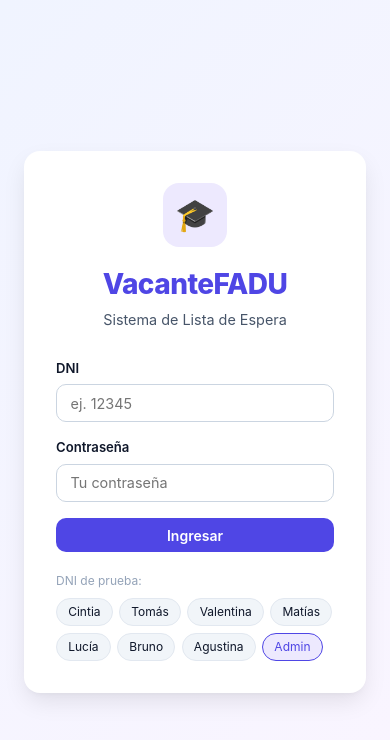
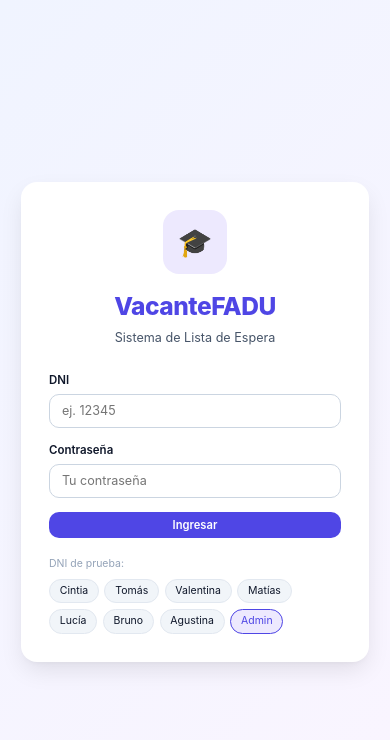
Before and after one commit to cintava/cupofadu, a React (Vite) app: page / in a window 390 px wide. Shown: the top 740 px of the page. Built offline with nearby package versions, Linux system fonts and the light colour scheme.

Commit message:
Optimizar tamaños para mobile - reducir font-sizes, paddings y espacios

```diff
--- a/src/styles/global.css
+++ b/src/styles/global.css
@@ -2842,3 +2842,53 @@ body {
   padding: 1rem;
   border-top: 1px solid var(--color-border);
 }
+
+/* ═══════════════════════════════════════════════════════════
+   MOBILE OPTIMIZATIONS (< 600px)
+═══════════════════════════════════════════════════════════ */
+@media (max-width: 599px) {
+  :root {
+    --appbar-h: 50px;
+    --tabbar-h: 44px;
+  }
+
+  html { font-size: 14px; }
+
+  .view-container { padding: 1rem 0.75rem; }
+
+  .mis-materias-header { gap: 1rem; padding: 0.75rem; }
+  .header-logo { font-size: 2rem; }
+  .header-nombre { font-size: 1rem; }
+  .header-legajo { font-size: 0.75rem; }
+  .score-badge { padding: 0.5rem 0.75rem; min-width: 70px; }
+  .score-valor { font-size: 1.2rem; }
+  .score-label { font-size: 0.6rem; }
+  .header-action-btn { padding: 0.4rem; font-size: 0.65rem; }
+  .header-action-btn span:first-child { font-size: 1rem; }
+
+  .view-title { font-size: 1.1rem; margin-bottom: 0.75rem; }
+  .view-subtitle { font-size: 0.85rem; }
+
+  .materia-row { flex-direction: column; align-items: flex-start; gap: 0.75rem; }
+  .materia-row-meta { font-size: 0.8rem; }
+  .cupo-bar-labels { font-size: 0.75rem; }
+
+  .btn { padding: 0.45rem 0.9rem; font-size: 0.8rem; }
+  .btn-sm { padding: 0.3rem 0.6rem; font-size: 0.75rem; }
+
+  .modal-card { padding: 1.5rem; }
+  .modal-title { font-size: 1.1rem; }
+  .modal-subtitle { font-size: 0.9rem; }
+
+  .chat-header { padding: 0.75rem; }
+  .chat-header h3 { font-size: 1rem; }
+  .chat-body { gap: 0.5rem; }
+  .chat-message { font-size: 0.85rem; }
+
+  .aula-info { padding: 0.75rem; }
+  .aula-info h3 { font-size: 0.95rem; }
+  .aula-detail-row { font-size: 0.8rem; }
+
+  .calendario-header { padding: 0.75rem; }
+  .calendario-nav h2 { font-size: 1rem; }
+}
```
Also changed, not shown: 4 other files (tests, documents, lock files or other folders).
